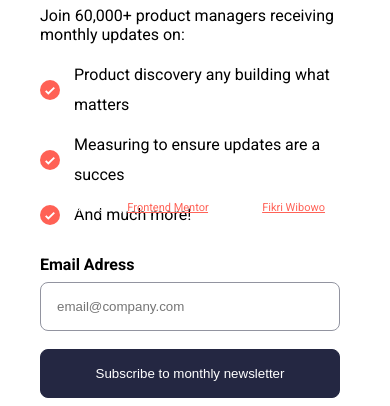
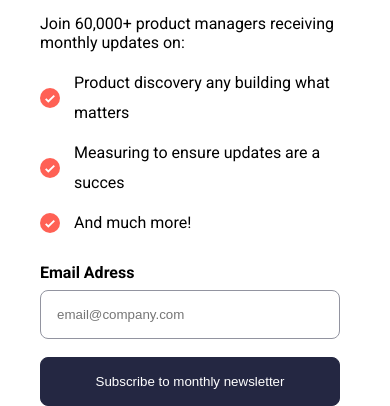
Before and after one commit to Fikriwib12/Newsletter-sign-up, a plain HTML site: page index.html in a window 390 px wide. Shown: the part 493-899 px from the top of the page. Drawn offline with Linux system fonts and the light colour scheme.

Commit message:
update responsive

```diff
--- a/index.html
+++ b/index.html
@@ -1,23 +1,18 @@
 <!DOCTYPE html>
 <html lang="en">
+
 <head>
   <meta charset="UTF-8" />
   <meta name="viewport" content="width=device-width, initial-scale=1.0" />
   <!-- displays site properly based on user's device -->
 
-    <link
-      rel="icon"
-      type="image/png"
-      sizes="32x32"
-      href="./assets/images/favicon-32x32.png"
-    />
+  <link rel="icon" type="image/png" sizes="32x32" href="./assets/images/favicon-32x32.png" />
   <link rel="stylesheet" href="style.css" />
   <link rel="preconnect" href="https://fonts.googleapis.com" />
   <link rel="preconnect" href="https://fonts.gstatic.com" crossorigin />
   <link
     href="https://fonts.googleapis.com/css2?family=Roboto:ital,wght@0,100;0,300;0,400;0,500;0,700;0,900;1,100;1,300;1,400;1,500;1,700;1,900&display=swap"
-      rel="stylesheet"
-    />
+    rel="stylesheet" />
 
   <title>
     Frontend Mentor | Newsletter sign-up form with success message
@@ -25,6 +20,7 @@
 
   <!-- Feel free to remove these styles or customise in your own stylesheet 👍 -->
 </head>
+
 <body>
   <div class="container">
     <div class="txt">
@@ -45,16 +41,8 @@
       </form>
     </div>
     <div class="img-container">
-        <img
-          src="/assets/images/illustration-sign-up-desktop.svg"
-          alt=""
-          class="desktop-img"
-        />
-        <img
-          src="/assets/images/illustration-sign-up-mobile.svg"
-          alt=""
-          class="mobile-img"
-        />
+      <img src="/assets/images/illustration-sign-up-desktop.svg" alt="" class="desktop-img" />
+      <img src="/assets/images/illustration-sign-up-mobile.svg" alt="" class="mobile-img" />
     </div>
   </div>
 
@@ -69,13 +57,15 @@
     </p>
     <button class="btn-success">Subscribe to monthly newsletter</button>
   </div>
-    <script src="script.js"></script>
+
 
   <div class="attribution">
     Challenge by
-      <a href="https://www.frontendmentor.io?ref=challenge" target="_blank"
-        >Frontend Mentor</a
-      >. Coded by <a href="#">Fikri Wibowo</a>.
+    <a href="https://www.frontendmentor.io?ref=challenge" target="_blank">Frontend Mentor</a>. Coded by <a
+      href="#">Fikri Wibowo</a>.
   </div>
+
+  <script src="script.js"></script>
 </body>
+
 </html>
--- a/script.js
+++ b/script.js
@@ -5,8 +5,6 @@ const errorMsg = document.querySelector(".error-msg");
 const container = document.querySelector(".container");
 const succesMsg = document.querySelector(".alert-container");
 const btnSucess = document.querySelector(".btn-success");
-
-console.log(btnSucess);
 
 btn.addEventListener("click", function () {
   if (email.value === "" || !email.checkValidity()) {
--- a/style.css
+++ b/style.css
@@ -13,6 +13,8 @@ body {
   justify-content: center;
   align-items: center;
   height: 100vh;
+  margin: 0;
+  padding: 0;
 }
 .container {
   display: flex;
@@ -119,7 +121,7 @@ form button:hover {
   color: white;
 }
 .attribution a {
-  color: hsl(228, 45%, 44%);
+  color: var(--tomato);
 }
 
 /* succes alert */
@@ -146,19 +148,21 @@ form button:hover {
   color: var(--white);
 }
 
-.attribution a {
-  color: var(--tomato);
-}
-
 @media only screen and (max-width: 600px) {
   body {
     background-color: white;
+    margin: 0;
+    padding: 0;
+    height: 100dvh;
   }
   .container {
     flex-direction: column-reverse;
     align-items: center;
     justify-content: center;
     width: 300px;
+    height: auto;
+    background-color: white;
+    padding: 0;
   }
 
   form {
@@ -170,7 +174,7 @@ form button:hover {
   }
   .img-container .mobile-img {
     display: block;
-    width: 350px;
+    /* width: 350px; */
   }
 
   .alert-container {
@@ -181,4 +185,7 @@ form button:hover {
   .alert-container button {
     margin-top: 100px;
   }
+  .attribution {
+    display: none;
+  }
 }
```
Lines whose indentation alone changed are shown as unchanged.
